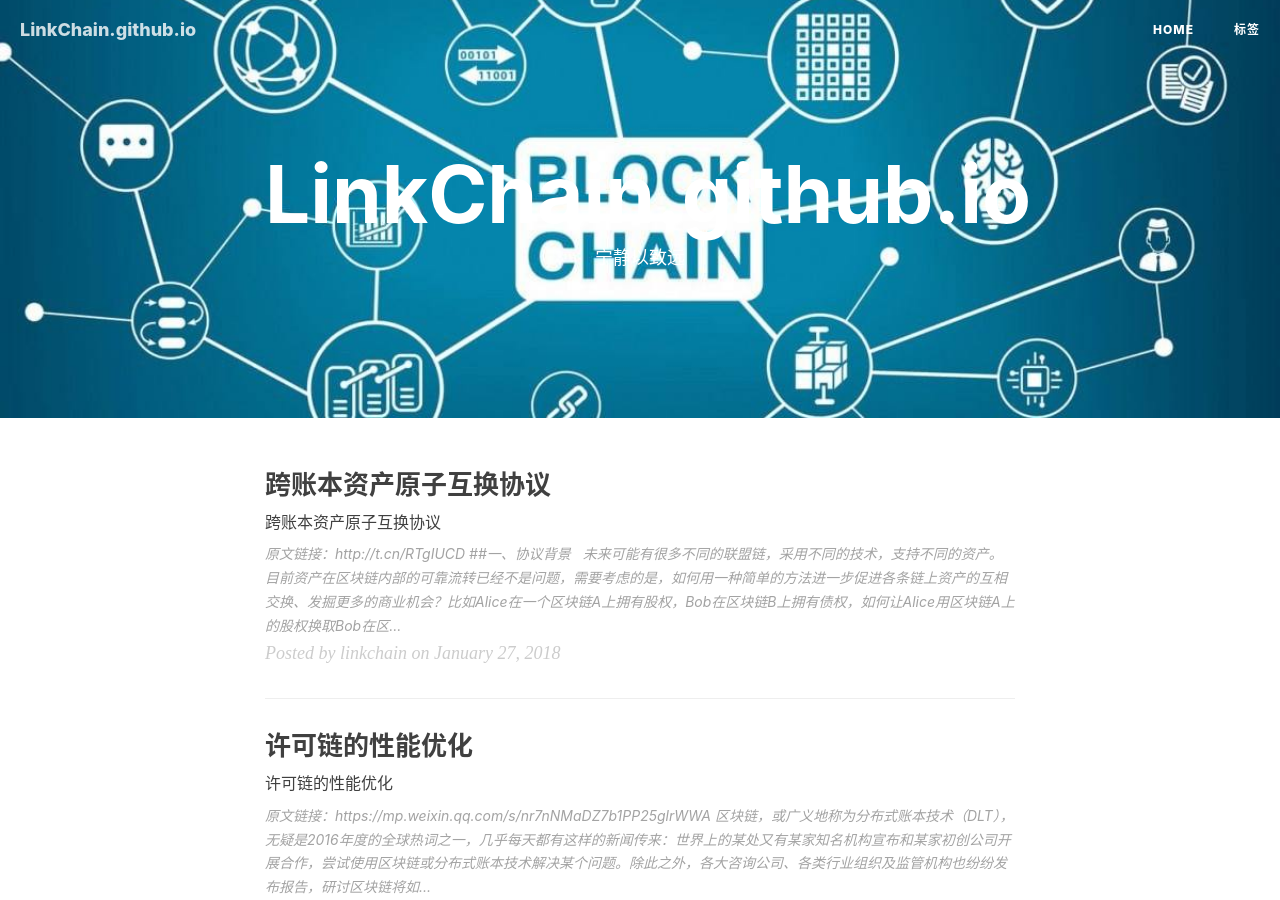
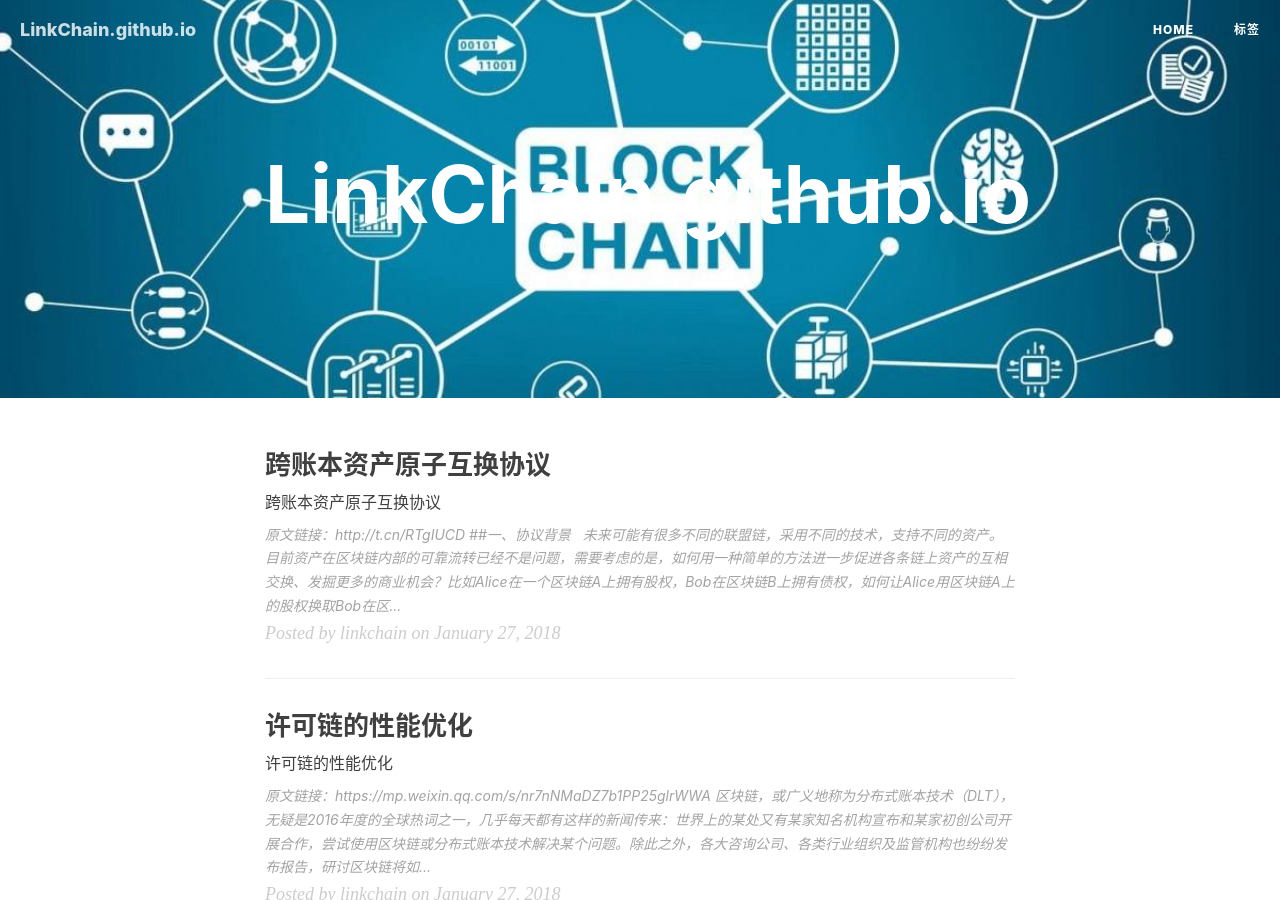
Before and after one commit to LinkChain/LinkChain.github.io, a Jekyll site: the page built from index.html, in a window 1280 px wide and 900 px high. Built offline with Jekyll 4.4.1, drawn with Linux system fonts in a browser that asks for light colours; nearby versions of some CDN libraries; the list of posts is cut into pages by our own code; comment, search, counter and statistics services are not loaded.

Commit message:
Update index.html

```diff
--- a/index.html
+++ b/index.html
@@ -1,6 +1,6 @@
 ---
 layout: page
-description: "宁静以致远"
+description: ""
 ---
 
 {% for post in paginator.posts %}
```
